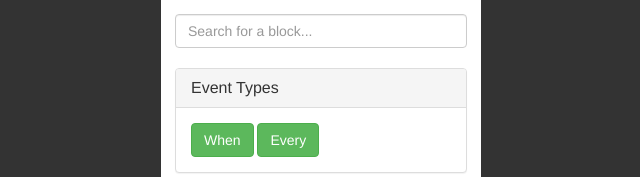
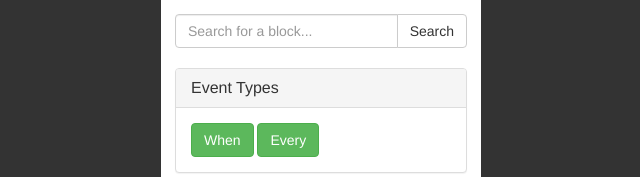
Before and after one commit to praekelt/numi-prototypes, a Jekyll site: the page built from campaigns/library.html, in a window 1280 px wide. Shown: the top 177 px of the page, without its empty margins (319-959 px from the left). Built offline with Jekyll 4.4.1, drawn with Linux system fonts in a browser that asks for light colours; nearby versions of some CDN libraries.

Commit message:
Change block library search to be less enhanced

```diff
--- a/_includes/library.html
+++ b/_includes/library.html
@@ -1,5 +1,10 @@
 <div class="nm-page">
-  <input id="search" type="text" class="form-control" placeholder="Search for a block...">
+  <div class="input-group">
+    <input id="search-input" type="text" class="form-control" placeholder="Search for a block...">
+    <span class="input-group-btn">
+      <button id="search-btn" class="btn btn-default" type="button">Search</button>
+    </span>
+  </div>
 
   <br/>
 
@@ -27,10 +32,9 @@
 
 <script>
 document.onready = function() {
-  $('#search').keyup(function(e) {
-    hideUnmatched($(this).val());
+  $('#search-btn').click(function(e) {
+    hideUnmatched($('#search-input').val());
   });
-
 
   function hideUnmatched(expr) {
     expr = new RegExp(expr, 'i');
```
